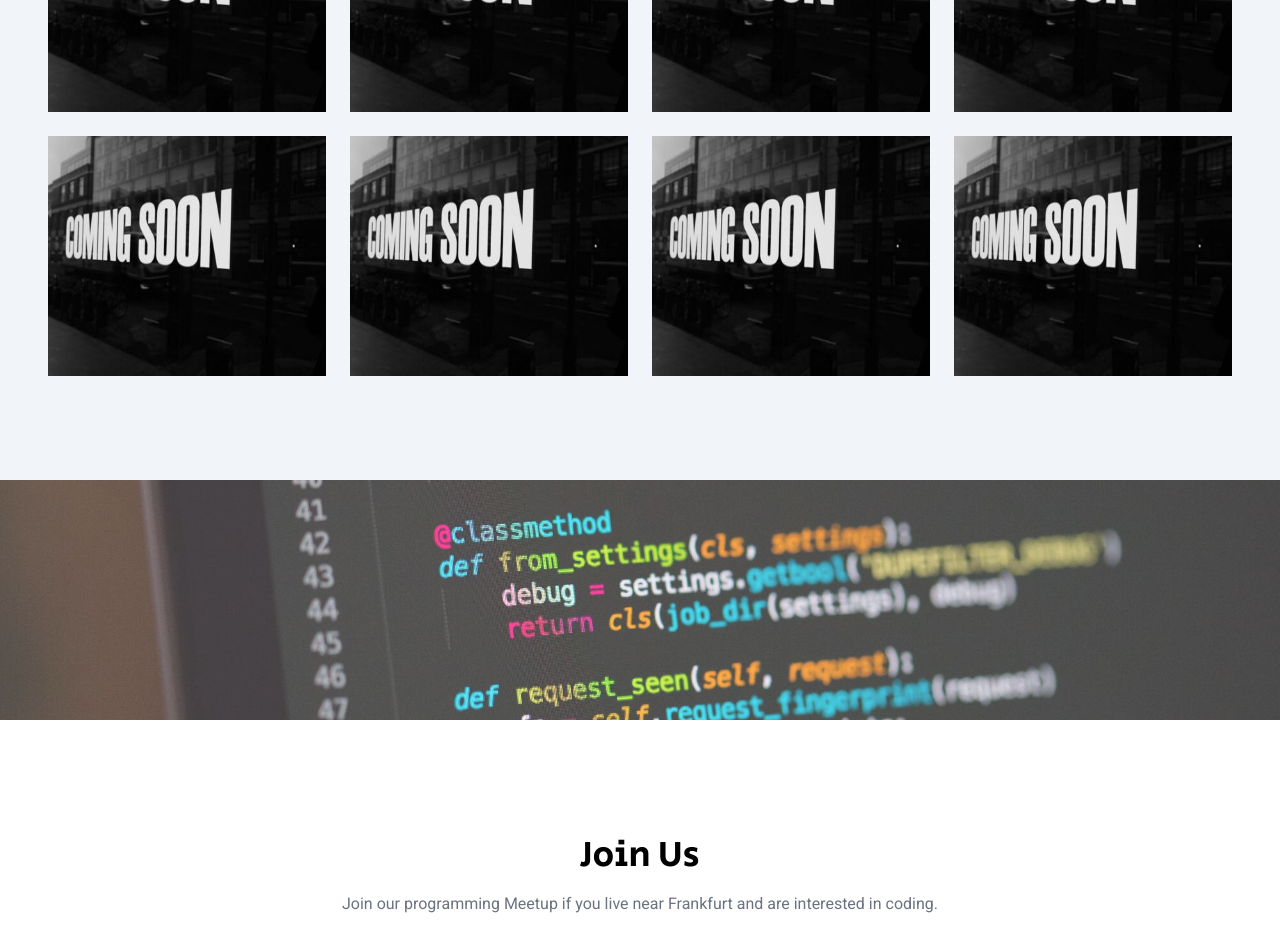
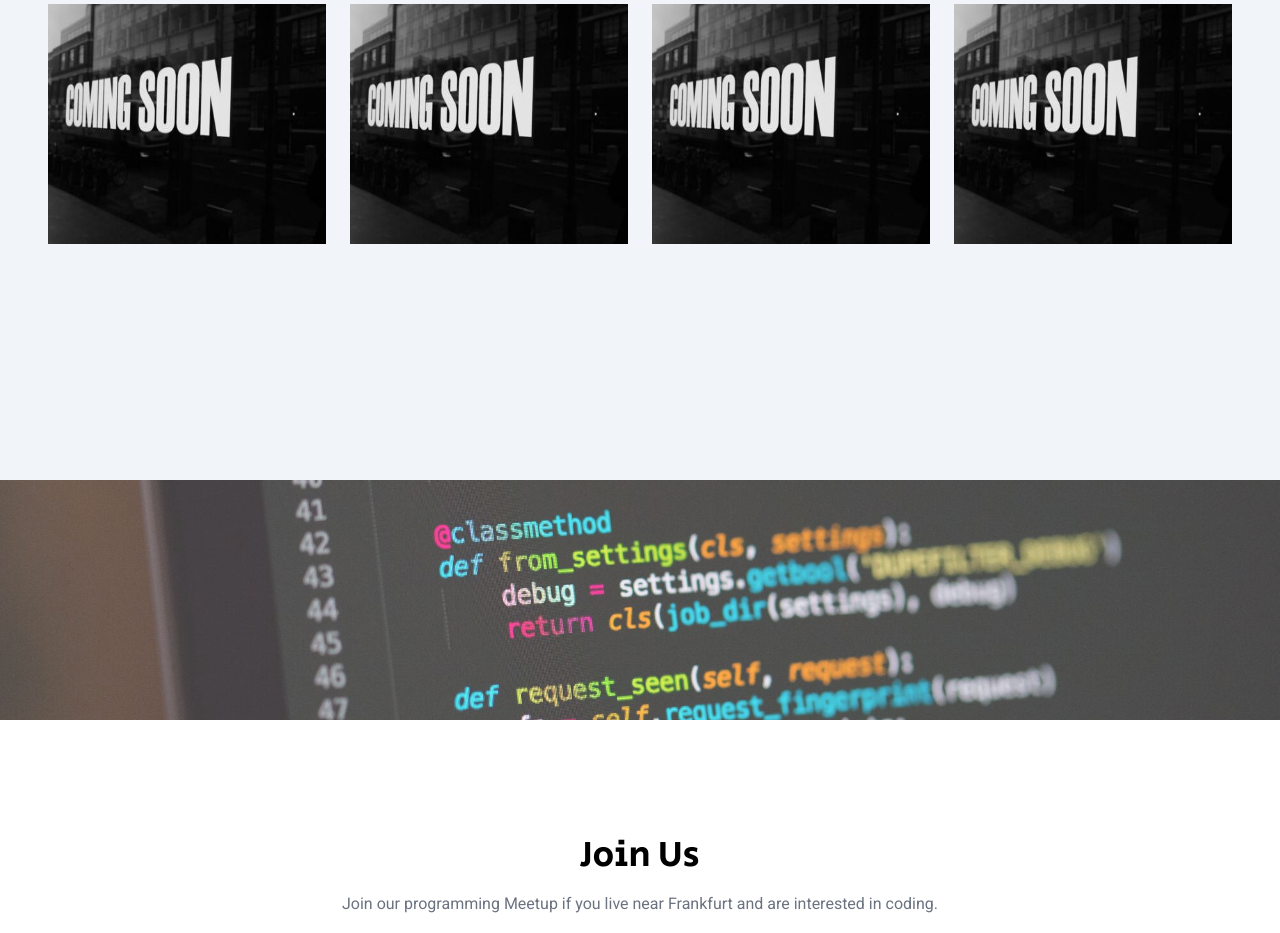
Before and after one commit to hsk-kr/frankfurt-codetalks, a Next.js app: page /landing in a window 1280 px wide. Shown: the part 1920-2853 px from the top of the page. Built offline with nearby package versions, Linux system fonts and the light colour scheme.

Commit message:
fix: Update ProjectSection
- there were too many coming soon images, I got rid of four of them.
- add text-align style to the title

```diff
--- a/components/landing/ProjectSection/index.tsx
+++ b/components/landing/ProjectSection/index.tsx
@@ -8,30 +8,6 @@ const secularOne = Secular_One({
 });
 
 const projects = [
-  {
-    imgSrc: "/imgs/comingsoon.jpg",
-    category: "Web",
-    title: "Coming Soon",
-    link: "#",
-  },
-  {
-    imgSrc: "/imgs/comingsoon.jpg",
-    category: "PC",
-    title: "Coming Soon",
-    link: "#",
-  },
-  {
-    imgSrc: "/imgs/comingsoon.jpg",
-    category: "Web",
-    title: "Coming Soon",
-    link: "#",
-  },
-  {
-    imgSrc: "/imgs/comingsoon.jpg",
-    category: "PC",
-    title: "Coming Soon",
-    link: "#",
-  },
   {
     imgSrc: "/imgs/comingsoon.jpg",
     category: "Web",
@@ -79,10 +55,10 @@ const ProjectSection = () => {
             <div className="absolute w-full h-full left-0 top-0 opacity-0 hover:opacity-100 transition duration-300">
               <div className="bg-black opacity-50 w-full h-full left-0 top-0 absolute"></div>
               <div className="absolute z-10 w-full h-full flex items-center justify-center flex-col flex flex-row gap-y-4">
-                <span className="text-green-400 font-medium text-lg">
+                <span className="text-green-400 font-medium text-lg text-center">
                   {project.category}
                 </span>
-                <h3 className="text-white font-bold text-2xl">
+                <h3 className="text-white font-bold text-2xl text-center">
                   {project.title}
                 </h3>
                 <LinkButton href={project.link} />
```
